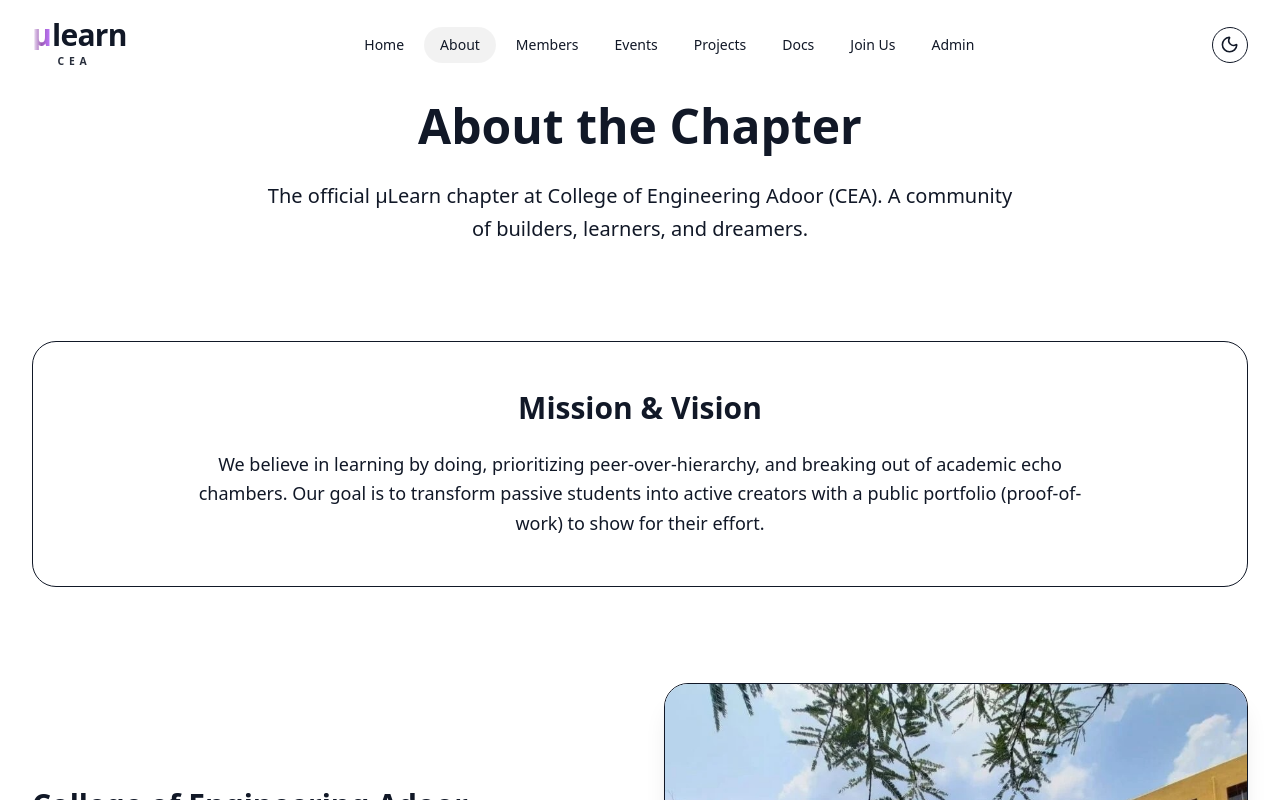
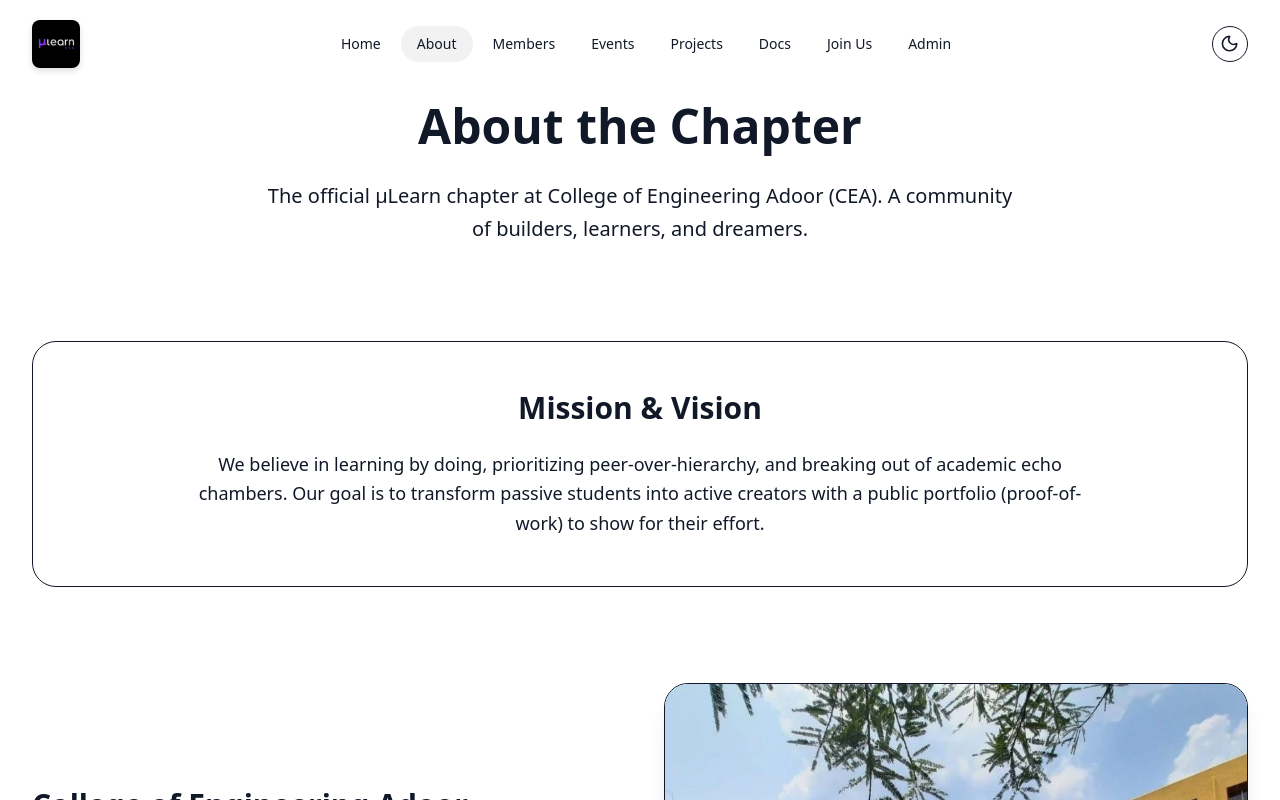
Before and after one commit to Adwaith585/mulearn-cea, a Next.js app: page /about in a window 1280 px wide. Shown: the top 800 px of the page. Built offline with nearby package versions, Linux system fonts and the light colour scheme.

Commit message:
feat: updated navbar brand banner with new static logo asset

```diff
--- a/src/components/Navbar.tsx
+++ b/src/components/Navbar.tsx
@@ -37,14 +37,12 @@ export function Navbar() {
         )}>
             <div className="container mx-auto px-4 sm:px-6 lg:px-8">
                 <div className="flex items-center justify-between">
-                    <Link href="/" className="flex flex-col items-start group">
-                        <div className="flex items-center text-3xl font-bold font-sans tracking-tight leading-none group-hover:scale-105 transition-transform origin-left">
-                            <span className="bg-clip-text text-transparent bg-gradient-to-r from-primary via-[#9b59b6] to-purple-400 mr-[1px]">µ</span>
-                            <span className="text-text-primary">learn</span>
-                        </div>
-                        <span className="text-[0.65rem] font-bold text-primary tracking-[0.45em] uppercase mt-1 ml-[1.6rem] opacity-90 group-hover:text-purple-400 transition-colors">
-                            CEA
-                        </span>
+                    <Link href="/" className="flex items-center group hover:scale-105 transition-transform origin-left">
+                        <img
+                            src="/mulearn-logo.jpg"
+                            alt="µlearn CEA Logo"
+                            className="h-10 md:h-12 w-auto object-contain rounded-lg drop-shadow-md"
+                        />
                     </Link>
 
                     {/* Desktop Nav */}
```
Also changed, not shown: public/mulearn-logo.jpg (added).
